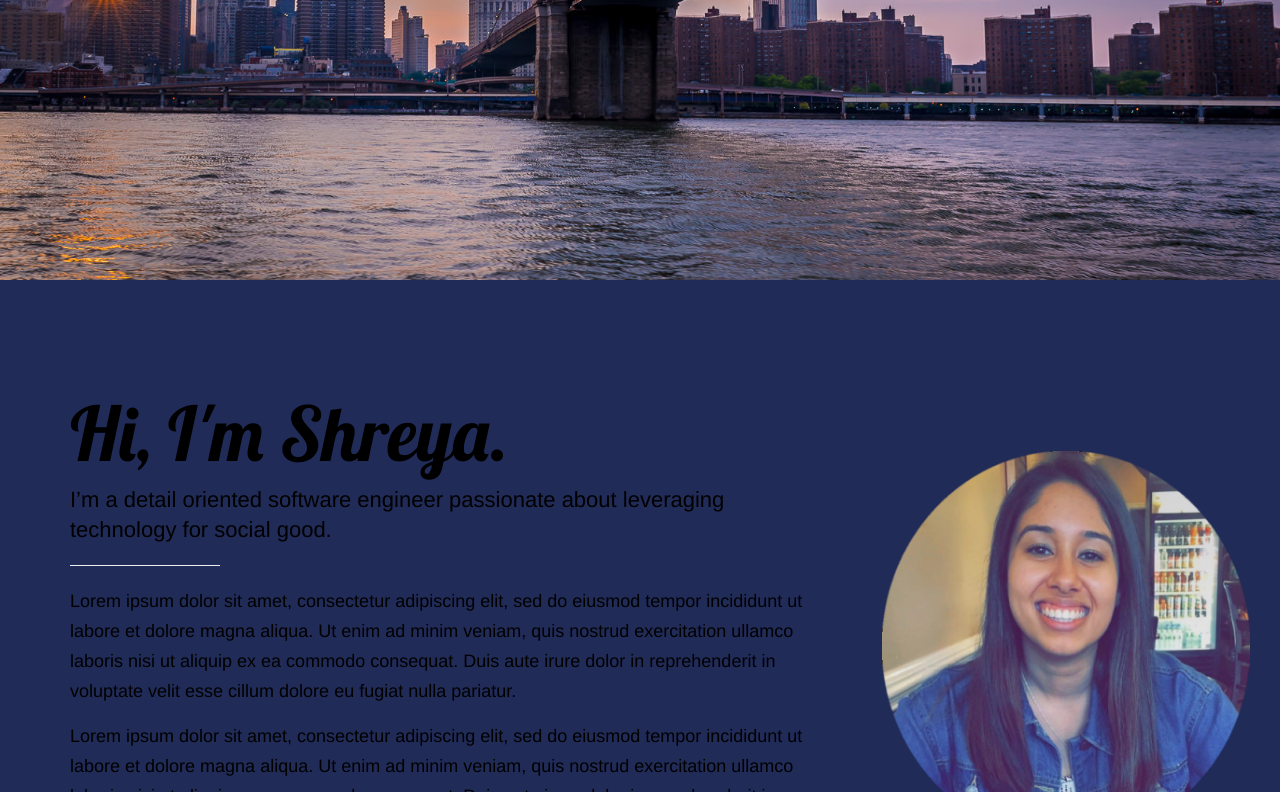
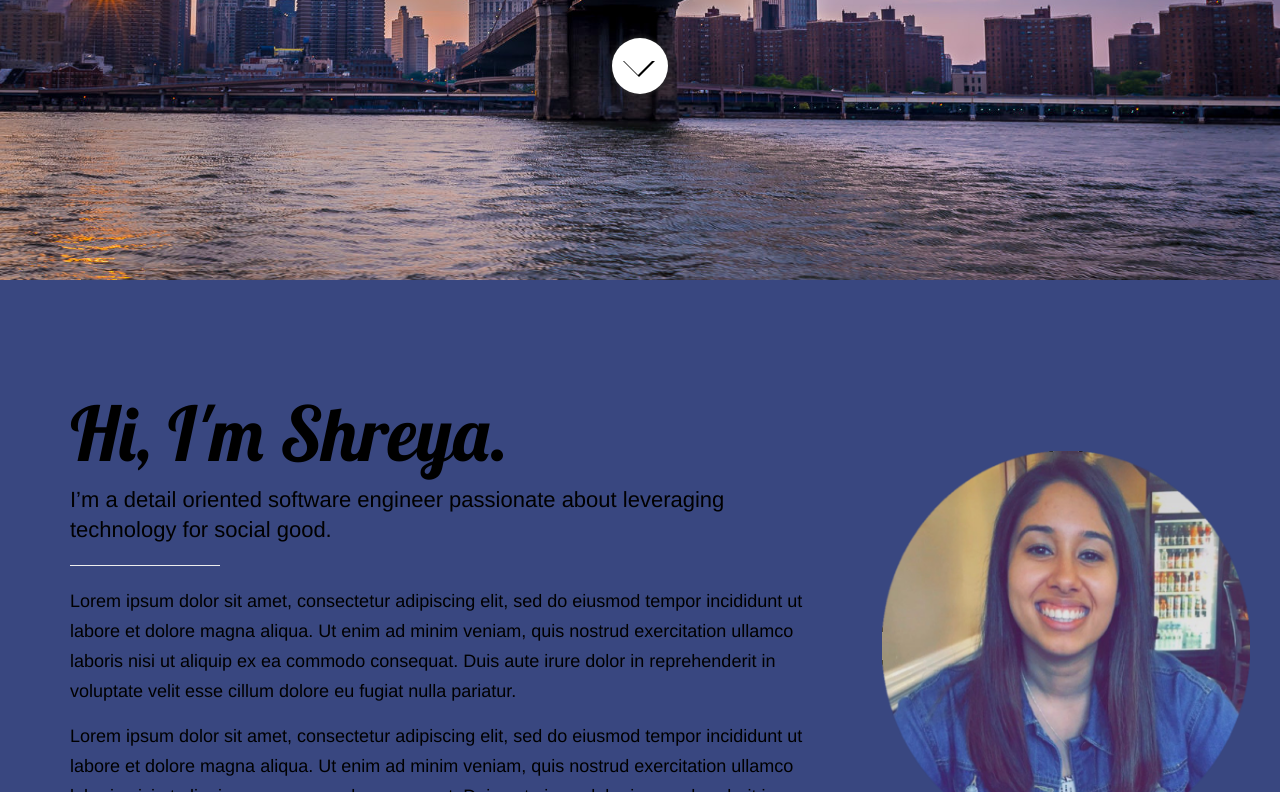
Before and after one commit to skeshive/Old-Portfolio-Website, a website: page index.html in a window 1280 px wide. Shown: the part 520-1312 px from the top of the page. Drawn offline with Linux system fonts and the light colour scheme.

Commit message:
Added arrow and changed background colors

```diff
--- a/css/main.css
+++ b/css/main.css
@@ -23,7 +23,7 @@ html {
 }
 
 .about-section {
-    background: #202b58;
+    background: #394780;
     padding-top: 8%;
     padding-bottom: 8%;
 }
@@ -66,7 +66,7 @@ html {
   opacity: .75;
 }
 
-.wrapper { margin-left:auto; margin-right:auto; width:auto; }
+.wrapper { margin-left:auto; margin-right:auto; width:auto;}
 .icons { height: auto; width: 18%; padding-top: 4%;}
 .img-fluid { padding-top: 19%; padding-left: 9%; width: 400px; }
 .title { font-family: 'Raleway'; font-size: 22px; text-decoration: underline; color: black; }
@@ -96,7 +96,6 @@ button {
 button:focus {
   outline: none
 }
-
 section.border button {
   color: black;
   background: rgba(0,0,0,0);
@@ -104,13 +103,99 @@ section.border button {
 }
 section.border button:hover,
 section.border button.hover {
-  border-color: black;
+  border-color: white;
   color: white;
 }
 section.border button:active,
 section.border button.active {
-  border-color: black;
+  border-color: white;
   color: white;
+}
+
+.arrow-wrap {
+  position:absolute;
+  z-index:1;
+  left: 50%;
+  top: 120%;
+  margin-left:-5em;
+  background:white;
+  width:10em;
+  height:10em;
+  padding:4em 2em;
+  border-radius:50%;
+  font-size:0.4em;
+  display:block;
+  box-shadow:0px 0px 5px 0px #333;
+}
+
+.arrow {
+  float:left;
+  position:relative;
+  width: 0px;
+  height: 0px;
+  border-style: solid;
+  border-width: 3em 3em 0 3em;
+  border-color: black transparent transparent transparent;
+  -webkit-transform:rotate(360deg)
+}
+
+.arrow:after {
+  content:'';
+  position:absolute;
+  top:-3.2em;
+  left:-3em;
+  width: 0px;
+  height: 0px;
+  border-style: solid;
+  border-width: 3em 3em 0 3em;
+  border-color: white transparent transparent transparent;
+  -webkit-transform:rotate(360deg)
+}
+
+.bounce {
+	-webkit-animation-name: bounce;
+	-moz-animation-name: bounce;
+	-o-animation-name: bounce;
+	animation-name: bounce;
+}
+.animated{-webkit-animation-fill-mode:both;
+-moz-animation-fill-mode:both;
+-ms-animation-fill-mode:both;
+-o-animation-fill-mode:both;
+
+            animation-iteration-count: infinite;
+       -moz-animation-iteration-count: infinite;
+    -webkit-animation-iteration-count: infinite;
+
+animation-fill-mode:both;
+-webkit-animation-duration:2s;
+-moz-animation-duration:2s;
+-ms-animation-duration:2s;
+-o-animation-duration:2s;
+animation-duration:2s;
+}
+
+
+@-webkit-keyframes bounce {
+	0%, 20%, 50%, 80%, 100% {-webkit-transform: translateY(0);}	40% {-webkit-transform: translateY(-30px);}
+	60% {-webkit-transform: translateY(-15px);}
+}
+
+@-moz-keyframes bounce {
+	0%, 20%, 50%, 80%, 100% {-moz-transform: translateY(0);}
+	40% {-moz-transform: translateY(-30px);}
+	60% {-moz-transform: translateY(-15px);}
+}
+
+@-o-keyframes bounce {
+	0%, 20%, 50%, 80%, 100% {-o-transform: translateY(0);}
+	40% {-o-transform: translateY(-30px);}
+	60% {-o-transform: translateY(-15px);}
+}
+@keyframes bounce {
+	0%, 20%, 50%, 80%, 100% {transform: translateY(0);}
+	40% {transform: translateY(-30px);}
+	60% {transform: translateY(-15px);}
 }
 
 #icon {
--- a/index.html
+++ b/index.html
@@ -57,6 +57,9 @@
                   <div class="col-lg-12">
                     <h1> Shreya Keshive <h1>
                     <h2> Undergraduate Developer @ Georgia Tech </h2>
+                      <a class="arrow-wrap page-scroll animated bounce" href="#about">
+                        <span class="arrow"></span>
+                      </a>
                   </div>
               </div>
           </div>
@@ -196,7 +199,6 @@
           </div>
       </section>
 
-
       <script src="js/jquery.js"></script>
       <script src="js/bootstrap.min.js"></script>
       <script src="js/jquery.easing.min.js"></script>
```
